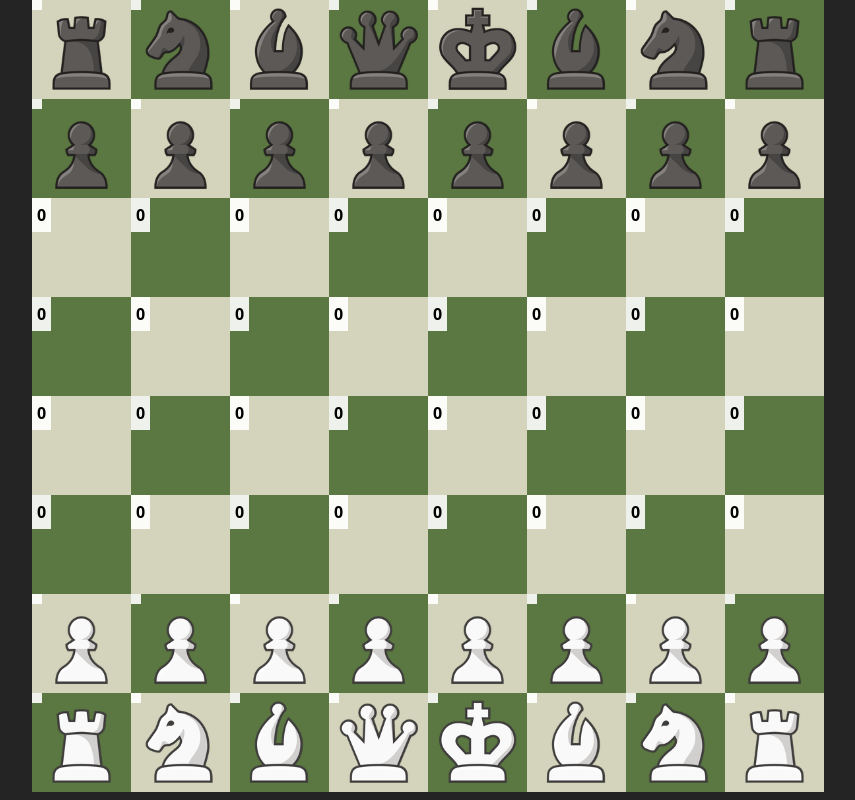
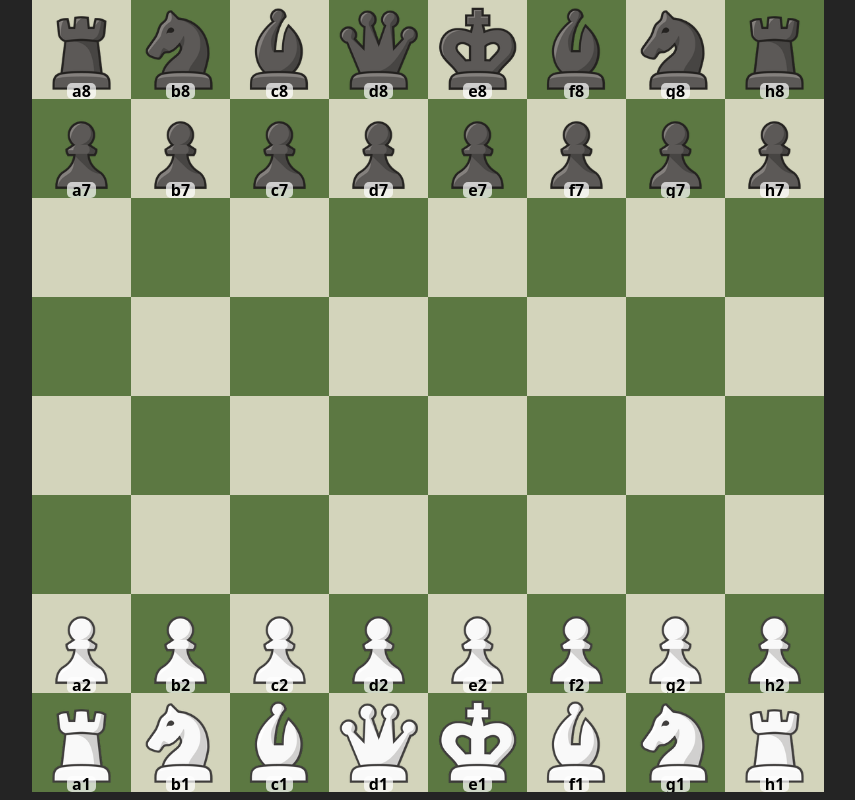
Before and after one commit to khansgithub/chess-svelte, a Svelte app: page / in a window 1280 px wide. Shown: the whole page, without its empty margins (212-1067 px from the left). Built offline with nearby package versions, Linux system fonts and the light colour scheme.

Commit message:
update css

```diff
--- a/src/Chess.script.svelte.ts
+++ b/src/Chess.script.svelte.ts
@@ -54,9 +54,9 @@ export class ChessComponent {
     public reset_drag = () => {
         if (this.drag_item) {
             this.drag_item.classList.remove(css.DRAGGING);
-            this.drag_item.style.removeProperty("left")
-            this.drag_item.style.removeProperty("top")
-            this.drag_item.style.removeProperty("height")
+            this.drag_item.style.removeProperty("left");
+            this.drag_item.style.removeProperty("top");
+            this.drag_item.style.removeProperty("height");
             // this.drag_item.style.pointerEvents = "auto";
             // this.drag_item.style.height = "100%";
             // this.drag_item.style.position = "static";
--- a/src/Chess.svelte
+++ b/src/Chess.svelte
@@ -32,7 +32,7 @@
                 role="none"
             >
                 <!-- <p>{`${y + 1},${8 - x}`} / {xy_to_dn(`${y + 1},${8 - x}` as XY)}</p> -->
-                 <p>{template_data.empty?.mark_count}</p>
+                <!-- <p>{template_data.empty?.mark_count}</p> -->
                 {#if piece}
                     <div
                         class="piece {piece.colour}-piece"
@@ -46,6 +46,7 @@
                     src="{PieceData[piece.piece_type].img[piece.colour]}"/>
                     <p></p>
                     </div>
+                <p style:bottom=0>{xy_to_dn(`${y + 1},${8 - x}` as XY)}</p>
                 {/if}
             </div>
         {/each}
@@ -95,13 +96,15 @@
         user-select: none; /* Standard syntax */
     }
 
-    .cell > p:first-of-type{
+    .cell > p{
         position: absolute;
-        left: 0;
-        top: 0;
-        background: rgba(255,255,255,0.9);
+        /* left: 0; */
+        /* top: 0; */
+        background: rgba(255,255,255,0.7);
         font-weight: bold;
-        padding: 5px;
+        padding: 0  5px 0 5px;
+        border-radius: 5px;
+        line-height: 1em;
     }
 
     .black-cell {
```
